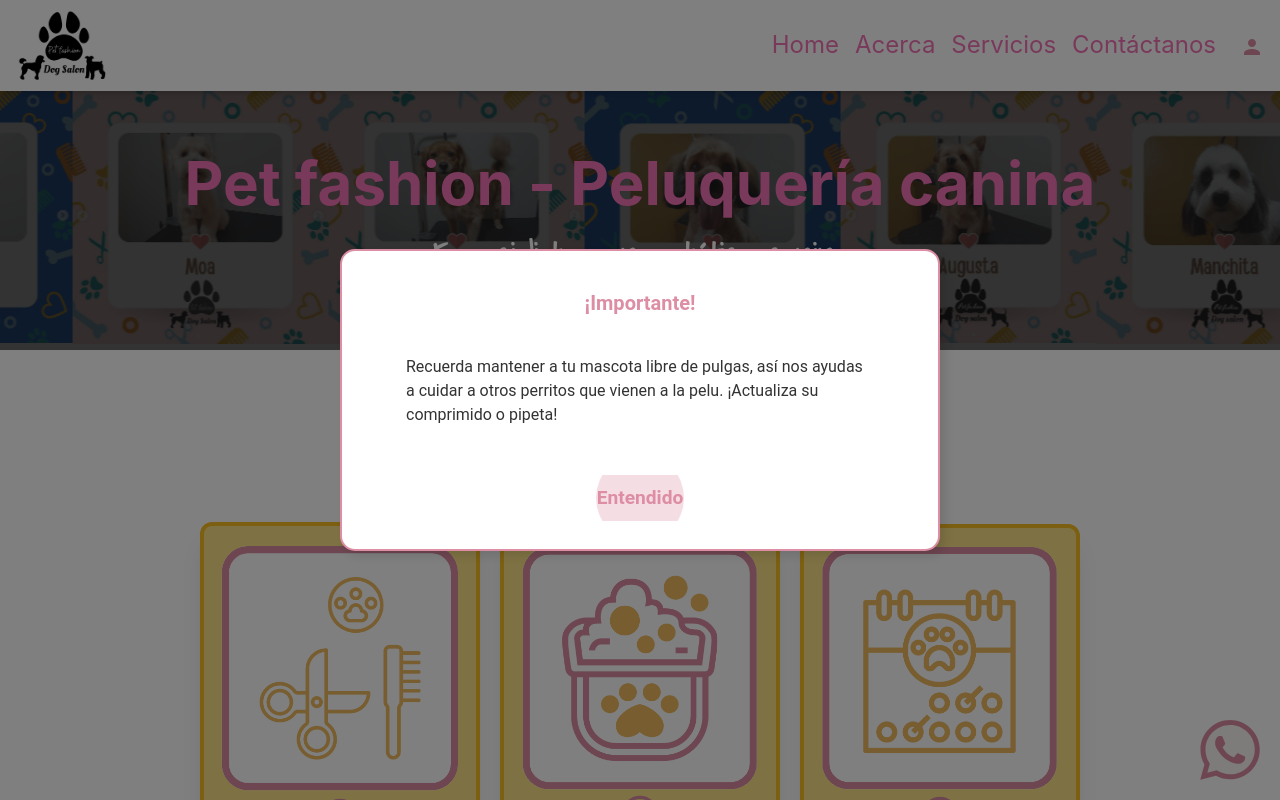
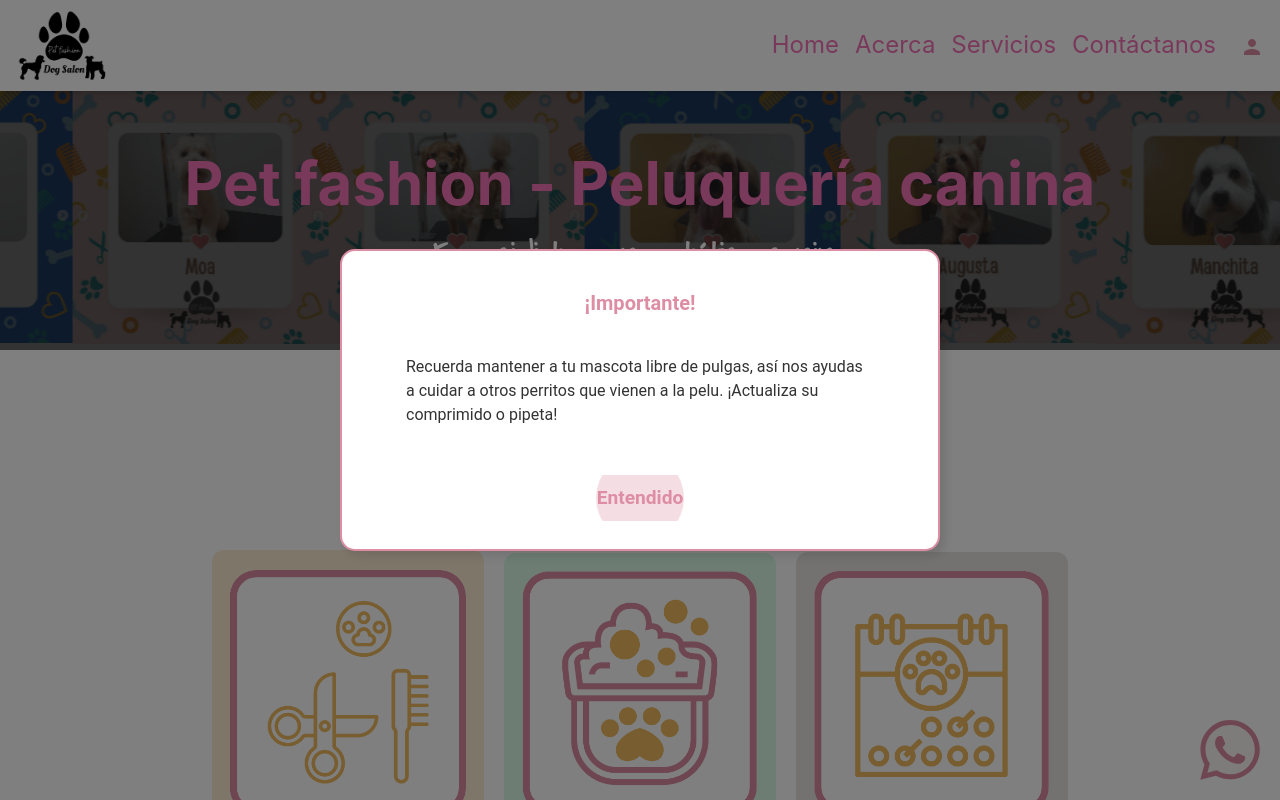
Before and after one commit to bohaz/petfashion, a React (Create React App) app: page /servicios in a window 1280 px wide. Shown: the top 800 px of the page. Built offline with nearby package versions, Linux system fonts and the light colour scheme.

Commit message:
Add a span

```diff
--- a/src/pages/Servicios.jsx
+++ b/src/pages/Servicios.jsx
@@ -25,7 +25,11 @@ function Servicios() {
       className="p-4 pb-10 pt-10 flex flex-col gap-5 items-center bg-contain bg-center bg-white"
       ref={ref}
     >
-      <h1 className="font-bold mb-5 md:mb-10 text-4xl md:text-5xl xl:text-6xl text-center text-gray-800 after:content-[''] after:block after:w-40 after:h-1 after:bg-pink-400 after:mt-2 after:mx-auto">Nuestros Servicios</h1>
+      <h1 className="font-bold mb-5 md:mb-20 text-4xl md:text-5xl xl:text-6xl text-center text-gray-800">
+        Nuestros
+        {' '}
+        <span className="font-shadows text-teal-600">Servicios</span>
+      </h1>
       <div className="flex flex-col gap-5 items-center md:flex-row">
 
         <motion.div
@@ -34,7 +38,7 @@ function Servicios() {
           transition={{ duration: 0.5, delay: 0.2 }}
           className="relative z-10"
         >
-          <div className="bg-amber-200 rounded-xl p-4 border-4 border-amber-400 shadow-xl flex flex-col items-center">
+          <div className="bg-orange-100 rounded-xl p-4 flex flex-col items-center">
             <img className="w-60" src={Card1} alt="icono" />
             <img className="w-10 animate-bounce m-auto mt-2" src={Card5} alt="icono" />
             <button
@@ -53,7 +57,7 @@ function Servicios() {
           transition={{ duration: 0.5, delay: 0.3 }}
           className="relative z-10"
         >
-          <div className="bg-amber-200 rounded-xl p-4 border-4 border-amber-400 shadow-xl flex flex-col items-center">
+          <div className="bg-green-100 rounded-xl p-4 flex flex-col items-center">
             <img className="w-60" src={Card2} alt="icono" />
             <img className="w-10 animate-bounce m-auto mt-2" src={Card5} alt="icono" />
             <button
@@ -72,7 +76,7 @@ function Servicios() {
           className="relative z-10"
         >
 
-          <div className="bg-amber-200 rounded-xl p-4 border-4 border-amber-400 shadow-xl flex flex-col items-center">
+          <div className="bg-stone-200 rounded-xl p-4 flex flex-col items-center">
             <img className="w-60" src={Card4} alt="icono" />
             <img className="w-10 animate-bounce m-auto mt-2" src={Card5} alt="icono" />
             <button
```
